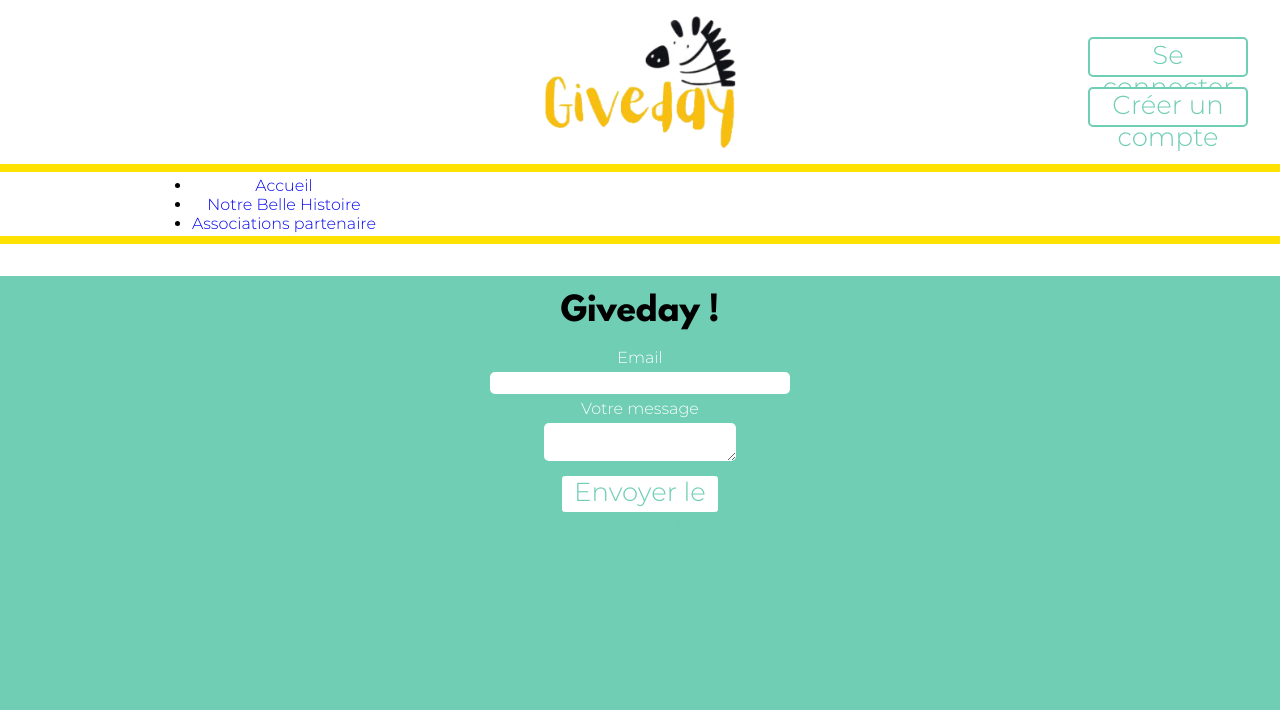
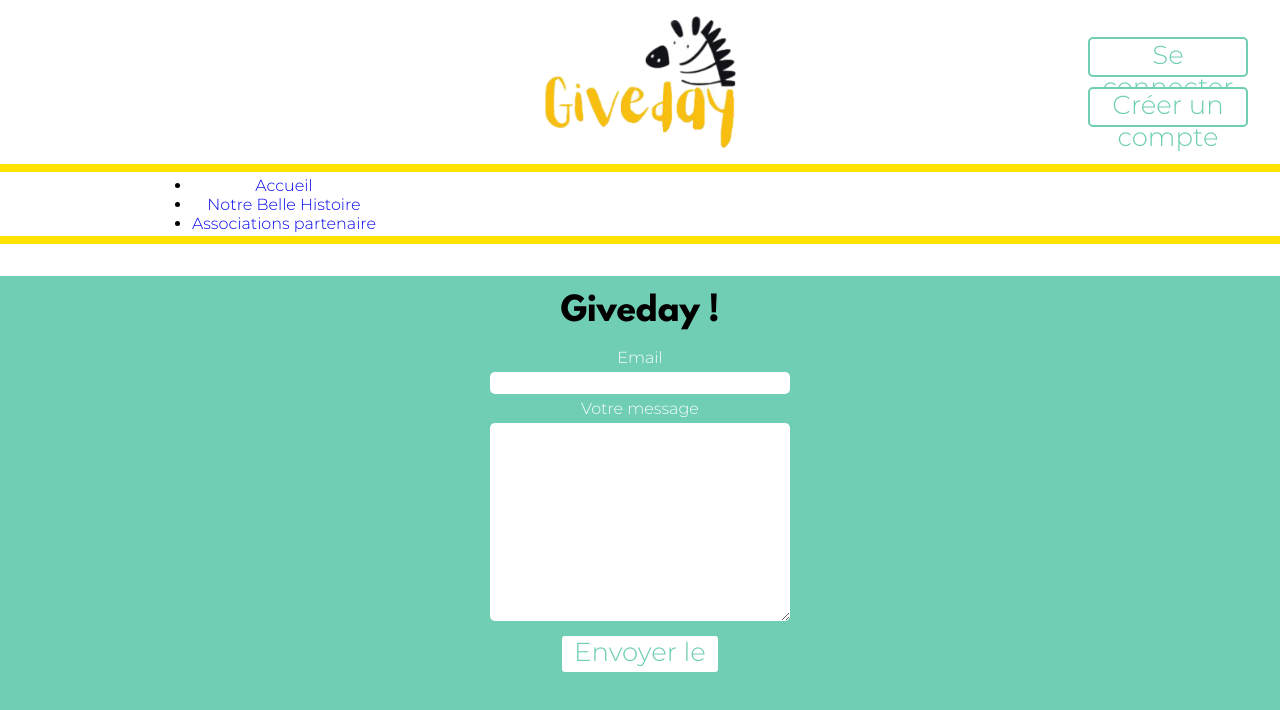
Before and after one commit to WildCodeSchool/2022-03-JS-RemoteFR-Outsiders-P3-GiveDay, a React (Vite) app in the folder frontend/: page /accueil in a window 1280 px wide. Shown: the top 710 px of the page. Built offline with nearby package versions, Linux system fonts and the light colour scheme.

Commit message:
Formulaire de contact 2022-06-09 actualisation du CSS et ajout et suppression d'un module (nodemailer)

```diff
--- a/frontend/package.json
+++ b/frontend/package.json
@@ -11,6 +11,7 @@
   },
   "dependencies": {
     "axios": "^0.27.2",
+    "path": "^0.12.7",
     "prop-types": "^15.8.1",
     "react": "^17.0.2",
     "react-dom": "^17.0.2",
--- a/frontend/src/components/Contact/Contact.jsx
+++ b/frontend/src/components/Contact/Contact.jsx
@@ -33,7 +33,7 @@ function Contact() {
 
         <label htmlFor="input_message">
           Votre message
-          <textarea id="input_message" defaultValue="" />
+          <textarea id="input_message" defaultValue="" rows="12" />
         </label>
 
         <button
--- a/frontend/src/components/Contact/contact.css
+++ b/frontend/src/components/Contact/contact.css
@@ -35,19 +35,19 @@
 
 #contact .inputForm {
   margin-top: 0.5rem;
-  width: 300px;
 }
 
 #contact .inputForm:valid,
 #contact .inputForm:invalid,
 #input_message {
+  width: 300px;
   background-color: var(--color_light);
   border: 0;
   border-radius: 5px;
   margin: 0.3rem auto;
   color: var(--color_dark);
   padding: 0.2rem;
-  text-align: center;
+  text-align: left;
 }
 
 #contact .inputForm:invalid {
```
Also changed, not shown: 1 other file (tests, documents, lock files or other folders).
